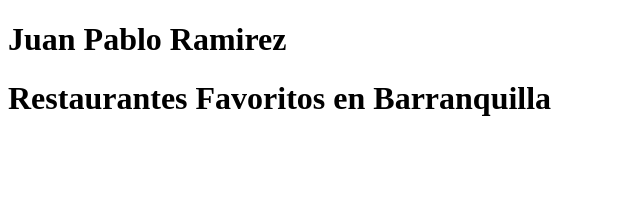
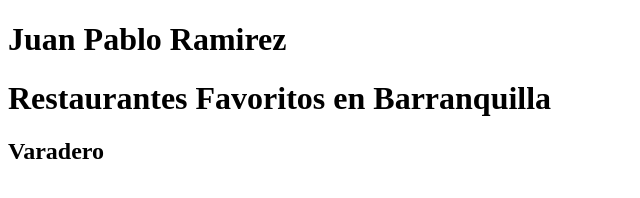
Before and after one commit to jpfhj/restaurantes_favotitos-, a plain HTML site: page index.html in a window 1280 px wide. Shown: the whole page, without its empty margins (0-640 px from the left). Drawn offline with Linux system fonts and the light colour scheme.

Commit message:
Nombre del restaurante

```diff
--- a/index.html
+++ b/index.html
@@ -8,6 +8,9 @@
 <body>
     <h1>Juan Pablo Ramirez</h1>
     <h1>Restaurantes Favoritos en Barranquilla</h1>
+    <div>
+         <h2>Varadero</h2>
+    </div>
 
 </body>
 </html>
```
